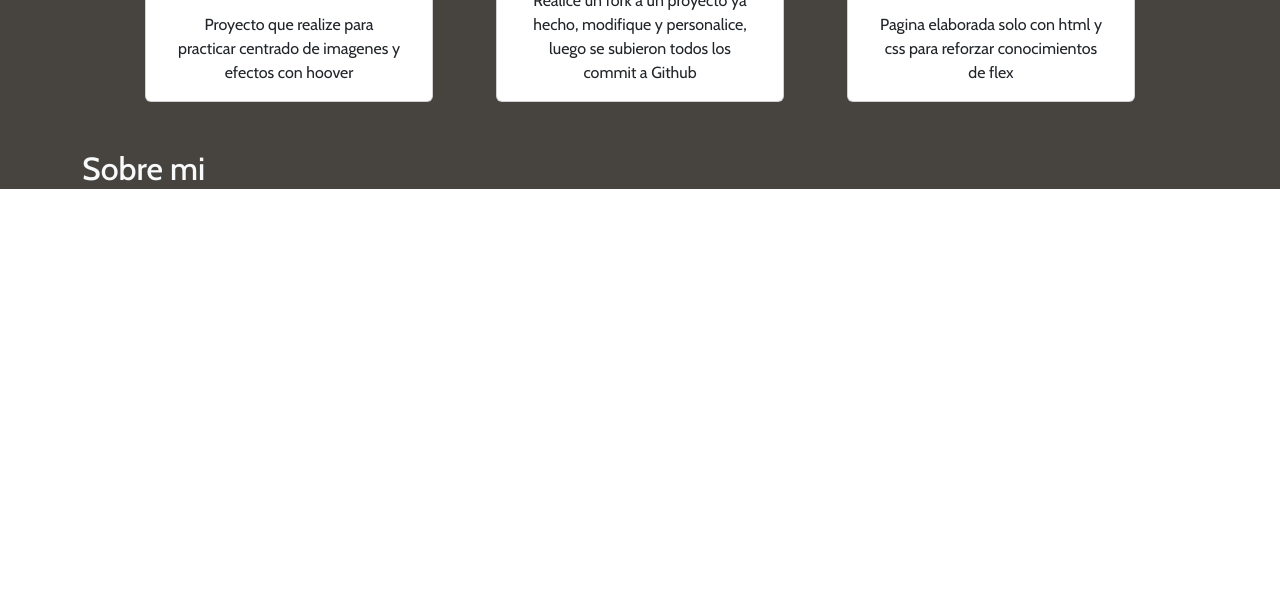
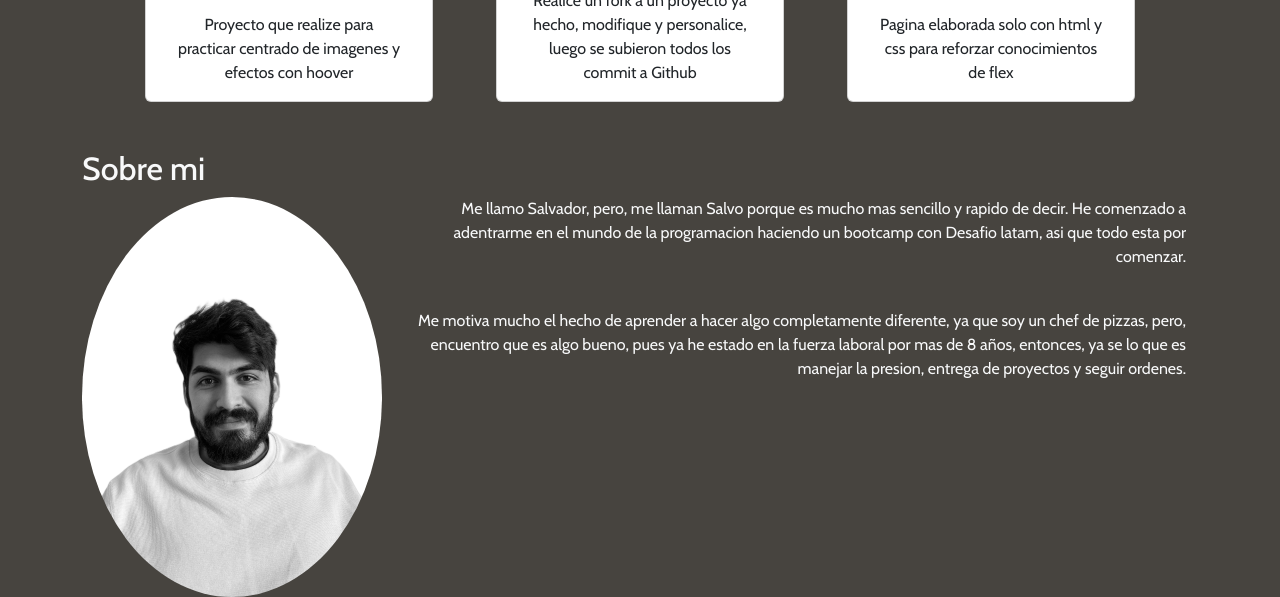
Before and after one commit to pizzadeveloper/Proyecto-final, a plain HTML site: page index.html in a window 1280 px wide. Shown: the part 1124-1721 px from the top of the page. Before the commit the page ends 1321 px from the top, so only its background shows below. Drawn offline with nearby package versions, Linux system fonts and the light colour scheme; a web font is replaced by a local one.

Commit message:
seccion sobre mi finalizada

```diff
--- a/index.html
+++ b/index.html
@@ -46,7 +46,7 @@
           <h1 class="display-1 fw-bold my-5 text-end animate__animated animate__slideInLeft">Hola, Soy Salvo.</h1>
           <p class="text-end fs-3"><strong> Estudiante de programacion full stack en Desafio Latam</strong>
           <br>
-            Motivado por un cambio de aire laboral, y por lograr algo completamente diferente.
+            Autodidacta, y motivado por aprender nuevas tecnologias.
           </p>
 
           <nav class="container-lg d-flex gap-3 justify-content-end flex-wrap">
@@ -120,7 +120,24 @@
         <section class="container-lg mt-5">
           <h2>Sobre mi</h2>
         </section>
-        <aside class="container-lg"></aside>
+        <aside class="container-lg d-flex">
+          <img src="./assets/img/retrato.jpg" alt="foto de salvo" class="rounded-circle">
+          <div class="container-lg">
+            <p class="text-end">
+              Me llamo Salvador, pero, me llaman Salvo porque es mucho mas sencillo y rapido de decir.
+              He comenzado a adentrarme en el mundo de la programacion haciendo un bootcamp con Desafio latam,
+              asi que todo esta por comenzar.
+            </p>
+            <br>
+            <p class="text-end">
+              Me motiva mucho el hecho de aprender a hacer algo completamente diferente, ya que soy
+              un chef de pizzas, pero, encuentro que es algo bueno, pues ya he estado en la fuerza
+              laboral por mas de 8 años, entonces, ya se lo que es manejar la presion, entrega de proyectos
+              y seguir ordenes.
+            </p>
+          </div>
+
+        </aside>
     </main>
     <script src="https://kit.fontawesome.com/e80773b6b7.js" crossorigin="anonymous"></script>
     <script src="https://cdn.jsdelivr.net/npm/bootstrap@5.3.3/dist/js/bootstrap.bundle.min.js" integrity="sha384-YvpcrYf0tY3lHB60NNkmXc5s9fDVZLESaAA55NDzOxhy9GkcIdslK1eN7N6jIeHz" crossorigin="anonymous"></script>
```
Also changed, not shown: assets/img/retrato.jpg (added).
